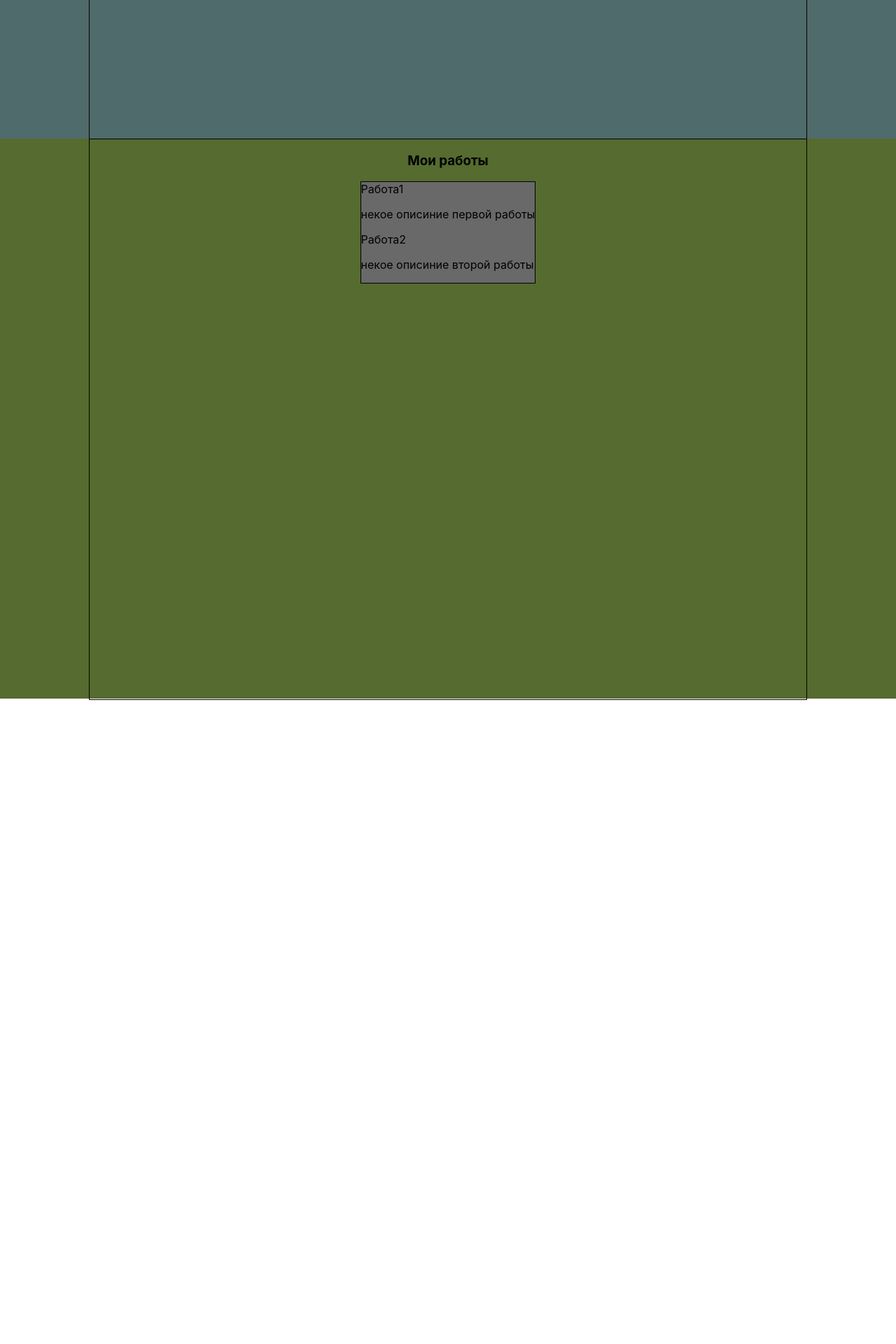
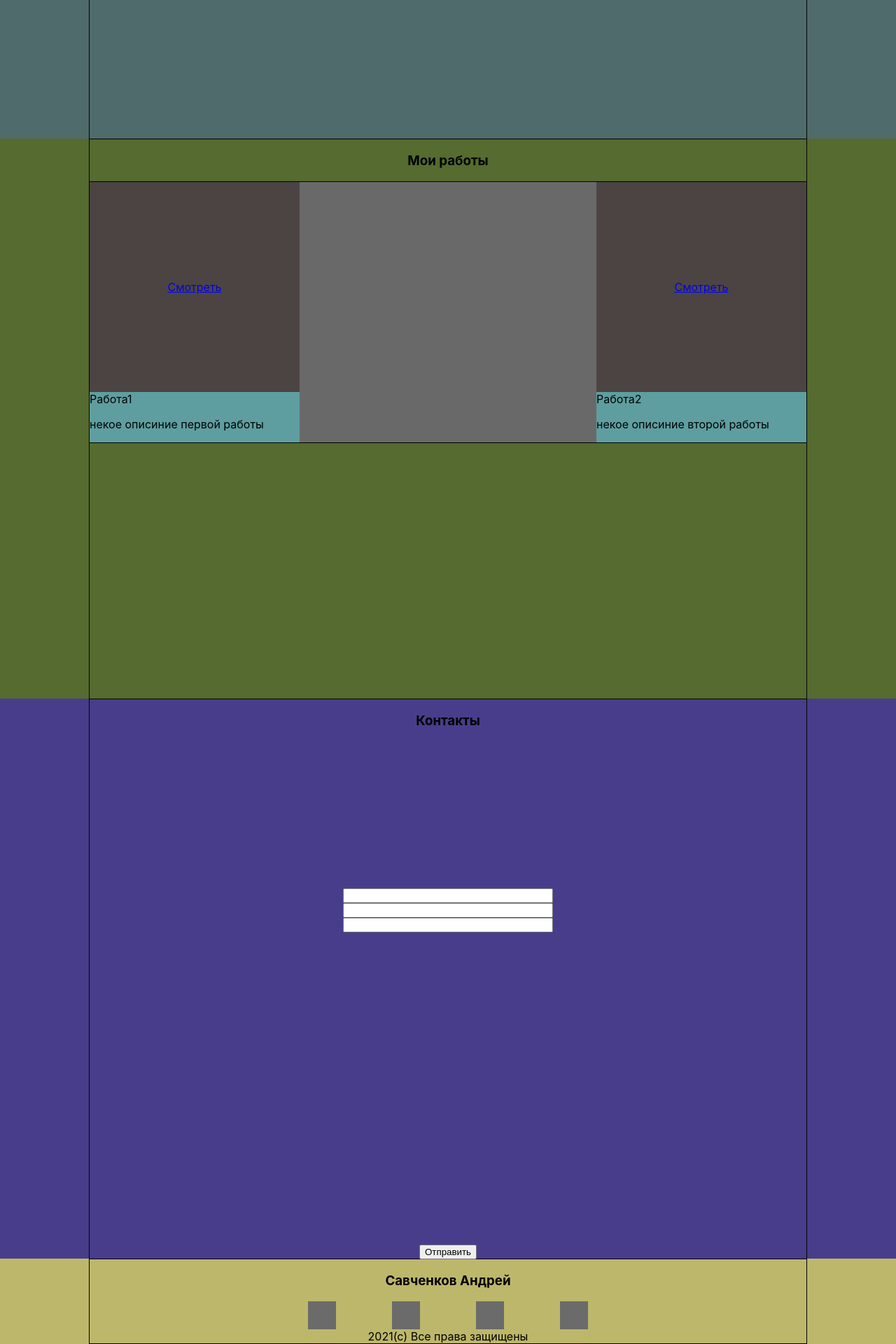
Before and after one commit to AndreySavchenkov/portfolio, a React (Create React App) app: page / in a window 1280 px wide. Shown: the part 1482-3402 px from the top of the page at 70% size. Before the commit the page ends 2482 px from the top, so only its background shows below. Built offline with nearby package versions, Linux system fonts and the light colour scheme.

Commit message:
added components Contact and Footer

```diff
--- a/src/App.tsx
+++ b/src/App.tsx
@@ -4,6 +4,8 @@ import {Header} from "./header/Header";
 import {Main} from "./main/Main";
 import {Skills} from "./skills/Skills";
 import {Works} from "./works/Works";
+import {Contact} from "./contact/Contact";
+import {Footer} from "./footer/Footer";
 
 function App() {
     return (
@@ -12,6 +14,8 @@ function App() {
             <Main/>
             <Skills/>
             <Works/>
+            <Contact/>
+            <Footer/>
         </div>
     );
 }
--- /dev/null
+++ b/src/contact/Contact.module.css
@@ -0,0 +1,18 @@
+.container{
+    flex-direction: column;
+    justify-content: space-between;
+
+}
+.contact{
+    height: 100vh;
+    background-color: darkslateblue;
+}
+.title{
+
+}
+.form{
+    display: flex;
+    flex-direction: column;
+    width: 300px;
+    height: 300px;
+}
--- /dev/null
+++ b/src/contact/Contact.tsx
@@ -0,0 +1,19 @@
+import React from "react";
+import containerStyle from './../common/styles/Container.module.css';
+import style from './Contact.module.css';
+
+export const Contact = () => {
+    return (
+        <div className={style.contact}>
+            <div className={`${containerStyle.container} ${style.container}`}>
+                <h3 className={style.title}>Контакты</h3>
+                <form action="" className={style.form}>
+                    <input type="text"/>
+                    <input type="text"/>
+                    <input type="text"/>
+                </form>
+                <button>Отправить</button>
+            </div>
+        </div>
+    )
+}
--- /dev/null
+++ b/src/footer/Footer.module.css
@@ -0,0 +1,22 @@
+.footer{
+    background-color: darkkhaki;
+}
+.container{
+    flex-direction: column;
+}
+.items{
+    display: flex;
+    justify-content: space-between;
+    width: 400px;
+}
+.item{
+    width: 40px;
+    height: 40px;
+    background-color: #6b6b6b;
+}
+
+@media (max-width: 510px) {
+    .items{
+        width: 200px;
+    }
+}
--- /dev/null
+++ b/src/footer/Footer.tsx
@@ -0,0 +1,20 @@
+import React from "react";
+import containerStyle from './../common/styles/Container.module.css';
+import style from './Footer.module.css';
+
+export const Footer = () => {
+    return (
+        <div className={style.footer}>
+            <div className={`${containerStyle.container} ${style.container}`}>
+                <h3 className={style.title}>Савченков Андрей</h3>
+                <div className={style.items}>
+                    <div className={style.item}></div>
+                    <div className={style.item}></div>
+                    <div className={style.item}></div>
+                    <div className={style.item}></div>
+                </div>
+                <span>2021(c) Все права защищены</span>
+            </div>
+        </div>
+    )
+}
--- a/src/skills/Skills.module.css
+++ b/src/skills/Skills.module.css
@@ -16,3 +16,9 @@
     justify-content: space-between;
     flex-wrap: wrap;
 }
+
+@media (max-width: 640px) {
+    .skills{
+        justify-content: center;
+    }
+}
--- a/src/skills/Skills.tsx
+++ b/src/skills/Skills.tsx
@@ -10,11 +10,11 @@ export const Skills = () => {
                 <h2 className={style.title}>Мои скиллы</h2>
                 <div className={style.skills}>
                     <Skill title={'HTML'}
-                           description={'zzzzzzzzzzzzzzzzzzzzzzzzzzzzzzzzzzzzzzzzzzzzzzzzzzzz'}/>
+                           description={'описание скилла'}/>
                     <Skill title={'CSS'}
-                           description={'zzzzzzzzzzzzzzzzzzzzzzzzzzzzzzzzzzzzzzzzzzzzzzzzzzzz'}/>
+                           description={'описание скилла'}/>
                     <Skill title={'JavaScript'}
-                           description={'zzzzzzzzzzzzzzzzzzzzzzzzzzzzzzzzzzzzzzzzzzzzzzzzzzzz'}/>
+                           description={'описание скилла'}/>
                 </div>
             </div>
         </div>
--- a/src/works/Works.module.css
+++ b/src/works/Works.module.css
@@ -5,13 +5,22 @@
 .container {
     flex-direction: column;
     justify-content: flex-start;
+    flex-wrap: nowrap;
 }
-
 .title {
 
 }
-
 .worksContainer {
     border: 1px solid;
     background-color: dimgrey;
+    width: 100%;
+    display: flex;
+    justify-content: space-between;
+    flex-wrap: wrap;
 }
+
+@media (max-width: 750px) {
+    .worksContainer{
+        justify-content: center;
+    }
+}
--- a/src/works/Works.tsx
+++ b/src/works/Works.tsx
@@ -9,8 +9,8 @@ export const Works = () => {
             <div className={`${styleContainer.container} ${style.container}`}>
                 <h3 className={style.title}>Мои работы</h3>
                 <div className={style.worksContainer}>
-                    <Work title={'Работа1'} text={'некое описиние первой работы'}/>
-                    <Work title={'Работа2'} text={'некое описиние второй работы'}/>
+                    <Work title={'Работа1'} text={'некое описиние первой работы'} link={'#'}/>
+                    <Work title={'Работа2'} text={'некое описиние второй работы'} link={'#'}/>
                 </div>
             </div>
         </div>
--- a/src/works/work/Work.module.css
+++ b/src/works/work/Work.module.css
@@ -1,3 +1,12 @@
 .work{
+    background-color: cadetblue;
 
 }
+.image{
+    width: 300px;
+    height: 300px;
+    background-color: #4b4443;
+    display: flex;
+    justify-content: center;
+    align-items: center;
+}
--- a/src/works/work/Work.tsx
+++ b/src/works/work/Work.tsx
@@ -2,14 +2,17 @@ import React from "react";
 import style from './Work.module.css'
 
 export type WorkType = {
-    title: string
-    text: string
+    title: string,
+    text: string,
+    link: string,
 }
 
 export const Work = (props: WorkType) => {
     return (
         <div className={style.work}>
-            <div className={style.image}></div>
+            <div className={style.image}>
+                <a href={props.link}>Смотреть</a>
+            </div>
             <div className={style.textContainer}>
                 <span className={style.title}>{props.title}</span>
                 <p className={style.text}>{props.text}</p>
```
